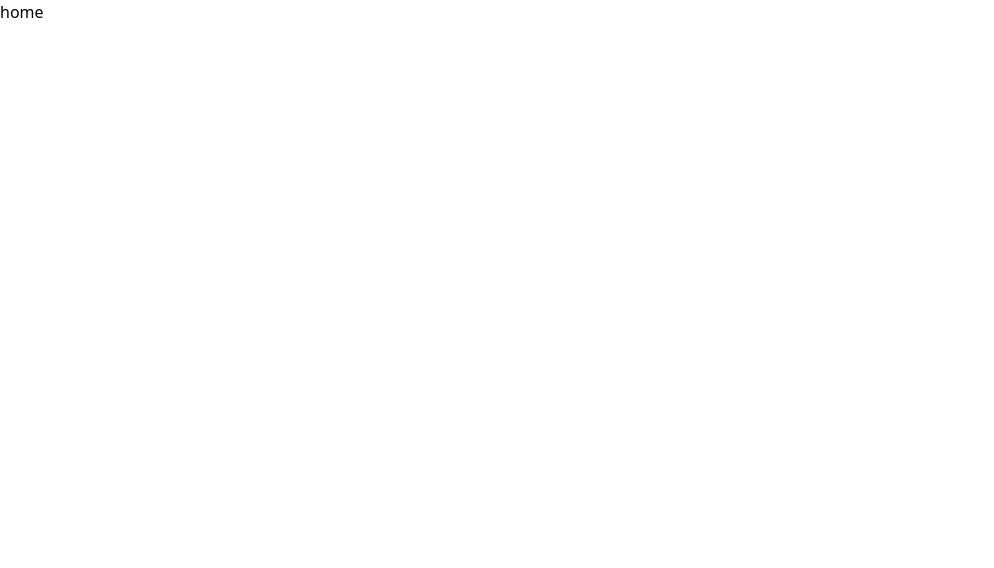
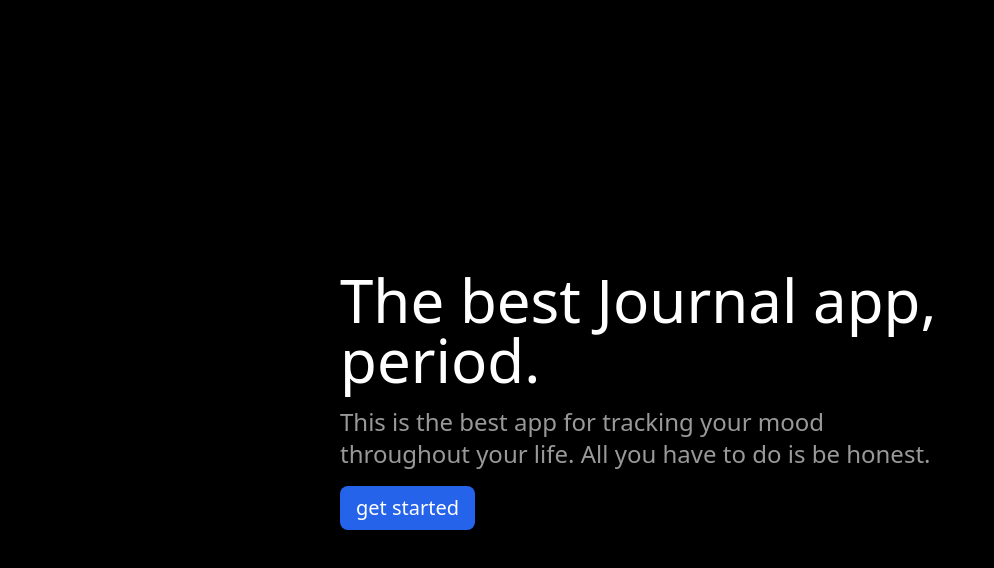
Before and after one commit to blrobin2/mood, a Next.js app: page / in a window 1280 px wide. Shown: the top 568 px of the page, without its empty margins (0-994 px from the left). Built offline with nearby package versions, Linux system fonts and the light colour scheme.

Commit message:
home page

```diff
--- a/app/page.tsx
+++ b/app/page.tsx
@@ -1,3 +1,22 @@
+import Link from 'next/link'
+
 export default function Home() {
-  return <div>home</div>
+  return (
+    <div className="w-scren h-screen bg-black flex justify-center items-center text-white">
+      <div className="w-full max-w-[600px] mx-auto">
+        <h1 className="text-6xl mb-4">The best Journal app, period.</h1>
+        <p className="text-2xl text-white/60 mb-4">
+          This is the best app for tracking your mood throughout your life. All
+          you have to do is be honest.
+        </p>
+        <div>
+          <Link href="/journal">
+            <button className="bg-blue-600 px-4 py-2 rounded-lg text-xl">
+              get started
+            </button>
+          </Link>
+        </div>
+      </div>
+    </div>
+  )
 }
```
